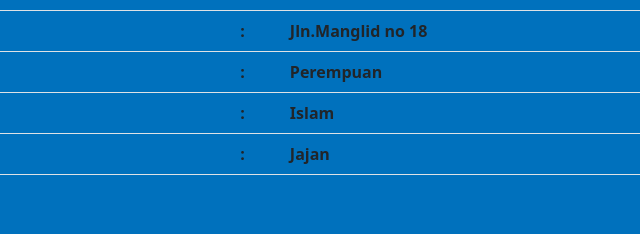
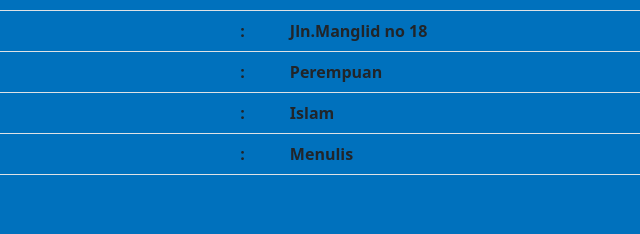
Before and after one commit to AnnurMarjabiah/annurmarjabiah.github.io-, a plain HTML site: page index.html in a window 1280 px wide. Shown: the part 1526-1760 px from the top of the page, 310-950 px from the left. Drawn offline with nearby package versions, Linux system fonts and the light colour scheme.

Commit message:
Update index.html

```diff
--- a/index.html
+++ b/index.html
@@ -127,7 +127,7 @@
                 <tr>
                   <td>Hobi</td>
                   <td>:</td>
-                  <td>Jajan</td>
+                  <td>Menulis</td>
                 </tr>
               </tbody>
             </table>
```
